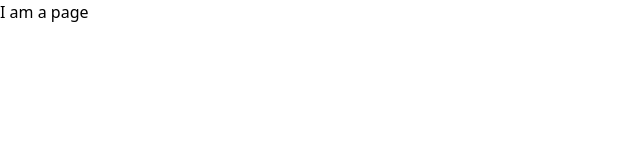
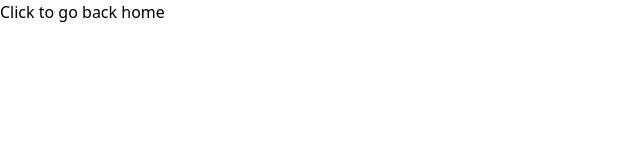
Before and after one commit to proistefan/tailswinds-ui-WithRickAndMorty, a Next.js app: page /page1 in a window 1280 px wide. Shown: the top 160 px of the page, without its empty margins (0-640 px from the left). Built offline with nearby package versions, Linux system fonts and the light colour scheme.

Commit message:
Feature: Adding Apollo to project

```diff
--- a/pages/index.js
+++ b/pages/index.js
@@ -2,6 +2,7 @@
 
 export default function IndexPage() {
   return (
+    <>
     <div class=" bg-gray-200 h-screen w-screen">
       <div class="shadow-lg hero bg-blue-200">
         <h1 class="title">Apollo with Next.js</h1>
@@ -10,5 +11,6 @@
         <Card link={'/page1'} heading={'Card Heading'} text={'Click Me to head on over to page 1'}/>
       </div>
     </div>
+    </>
   )
 }
--- a/pages/page1.js
+++ b/pages/page1.js
@@ -1,9 +1,15 @@
 import React from 'react';
+import Link from 'next/link';
 
 const Page1 = () => {
   return (
     <div>
-      I am a page
+      <Link href={'/'}>
+        <a>
+          Click to go back home
+        </a>
+      </Link>
+
     </div>
   );
 };
```
